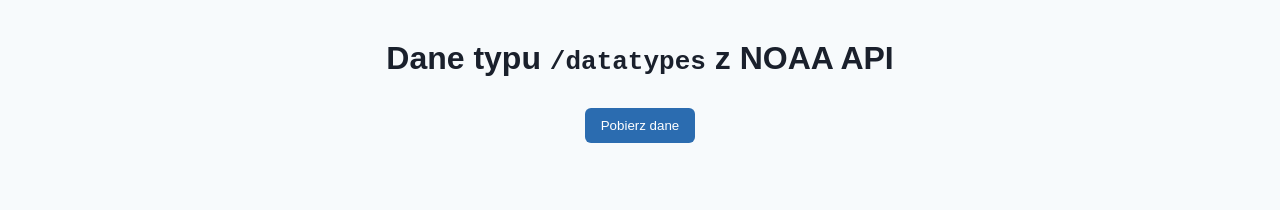
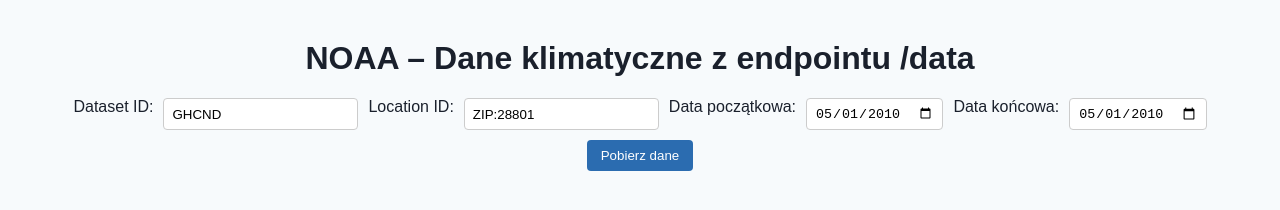
Before and after one commit to DawidKowalczuk-10/javascript_lab3_2, a plain HTML site: page index.html in a window 1280 px wide. Drawn offline with Linux system fonts and the light colour scheme.

Commit message:
Com3_2.3

```diff
--- a/index.html
+++ b/index.html
@@ -2,22 +2,33 @@
 <html lang="pl">
 <head>
   <meta charset="UTF-8">
-  <title>NOAA – Dane typu DataTypes</title>
+  <title>NOAA – Dane z endpointu /data</title>
   <link rel="stylesheet" href="style.css">
 </head>
 <body>
-  <h1>Dane typu <code>/datatypes</code> z NOAA API</h1>
+  <h1>NOAA – Dane klimatyczne z endpointu /data</h1>
 
-  <button onclick="getDataTypes()">Pobierz dane</button>
+  <div class="form">
+    <label>Dataset ID:</label>
+    <input id="dataset" type="text" value="GHCND">
+    <label>Location ID:</label>
+    <input id="location" type="text" value="ZIP:28801">
+    <label>Data początkowa:</label>
+    <input id="start" type="date" value="2010-05-01">
+    <label>Data końcowa:</label>
+    <input id="end" type="date" value="2010-05-01">
+    <button onclick="getData()">Pobierz dane</button>
+  </div>
 
   <p id="message"></p>
 
   <table id="table" border="1" hidden>
     <thead>
       <tr>
-        <th>ID</th>
-        <th>Nazwa</th>
-        <th>Opis</th>
+        <th>Data</th>
+        <th>Stacja</th>
+        <th>Typ</th>
+        <th>Wartość</th>
       </tr>
     </thead>
     <tbody id="tbody"></tbody>
--- a/script.js
+++ b/script.js
@@ -1,9 +1,10 @@
-const API_TOKEN = "PkqtMxRpmNYCBUbVRtYxDUjxAOMKtBAX";
+const API_TOKEN = "PkqtMxRpmNYCBUbVRtYxDUjxAOMKtBAXI";
 
-
-const NOAA_URL = "https://www.ncei.noaa.gov/cdo-web/api/v2/#datatypes";
-
-async function getDataTypes() {
+async function getData() {
+  const dataset = document.getElementById("dataset").value.trim();
+  const location = document.getElementById("location").value.trim();
+  const start = document.getElementById("start").value;
+  const end = document.getElementById("end").value;
   const message = document.getElementById("message");
   const table = document.getElementById("table");
   const tbody = document.getElementById("tbody");
@@ -18,32 +19,42 @@
   table.hidden = true;
   tbody.innerHTML = "";
 
+  const baseUrl = "https://www.ncei.noaa.gov/cdo-web/api/v2/data";
+  const params = new URLSearchParams({
+    datasetid: dataset,
+    locationid: location,
+    startdate: start,
+    enddate: end,
+    limit: 25
+  });
+
   try {
-    const res = await fetch(NOAA_URL, {
+    const res = await fetch(`${baseUrl}?${params.toString()}`, {
       headers: { token: API_TOKEN }
     });
 
     if (!res.ok) throw new Error("HTTP " + res.status);
 
     const data = await res.json();
-    const types = data.results || [];
+    const results = data.results || [];
 
-    if (types.length === 0) {
-      message.textContent = "Brak danych do wyświetlenia.";
+    if (results.length === 0) {
+      message.textContent = "Brak danych dla wybranych parametrów.";
       return;
     }
 
-    types.forEach(t => {
+    results.forEach(item => {
       const row = `<tr>
-        <td>${t.id}</td>
-        <td>${t.name || "-"}</td>
-        <td>${t.description || "-"}</td>
+        <td>${item.date}</td>
+        <td>${item.station}</td>
+        <td>${item.datatype}</td>
+        <td>${item.value}</td>
       </tr>`;
       tbody.innerHTML += row;
     });
 
     table.hidden = false;
-    message.textContent = `✅ Załadowano ${types.length} rekordów.`;
+    message.textContent = `✅ Załadowano ${results.length} rekordów.`;
   } catch (err) {
     console.error(err);
     message.textContent = "❌ Błąd: " + err.message;
--- a/style.css
+++ b/style.css
@@ -1,24 +1,35 @@
 body {
   font-family: Arial, sans-serif;
-  text-align: center;
   margin: 40px;
   background: #f7fafc;
   color: #1a202c;
+  text-align: center;
+}
+.form {
+  display: flex;
+  flex-wrap: wrap;
+  justify-content: center;
+  gap: 10px;
+  margin-bottom: 20px;
+}
+input {
+  padding: 6px 8px;
+  border: 1px solid #ccc;
+  border-radius: 4px;
 }
 button {
-  padding: 10px 16px;
-  margin: 10px;
+  padding: 8px 14px;
   background-color: #2b6cb0;
   color: white;
   border: none;
-  border-radius: 6px;
+  border-radius: 4px;
   cursor: pointer;
 }
 button:hover {
   background-color: #2c5282;
 }
 table {
-  margin: 20px auto;
+  margin: 0 auto;
   border-collapse: collapse;
   background: white;
   box-shadow: 0 4px 8px rgba(0,0,0,0.1);
@@ -31,5 +42,6 @@
   background-color: #edf2f7;
 }
 p {
+  margin-top: 10px;
   color: #4a5568;
 }
```
Also changed, not shown: 1 other file.
